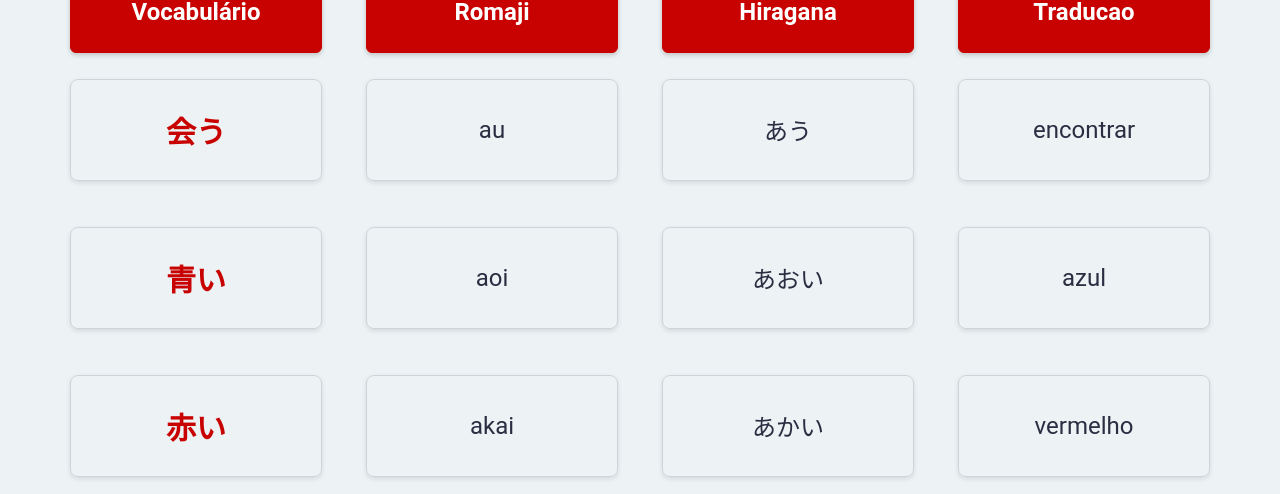
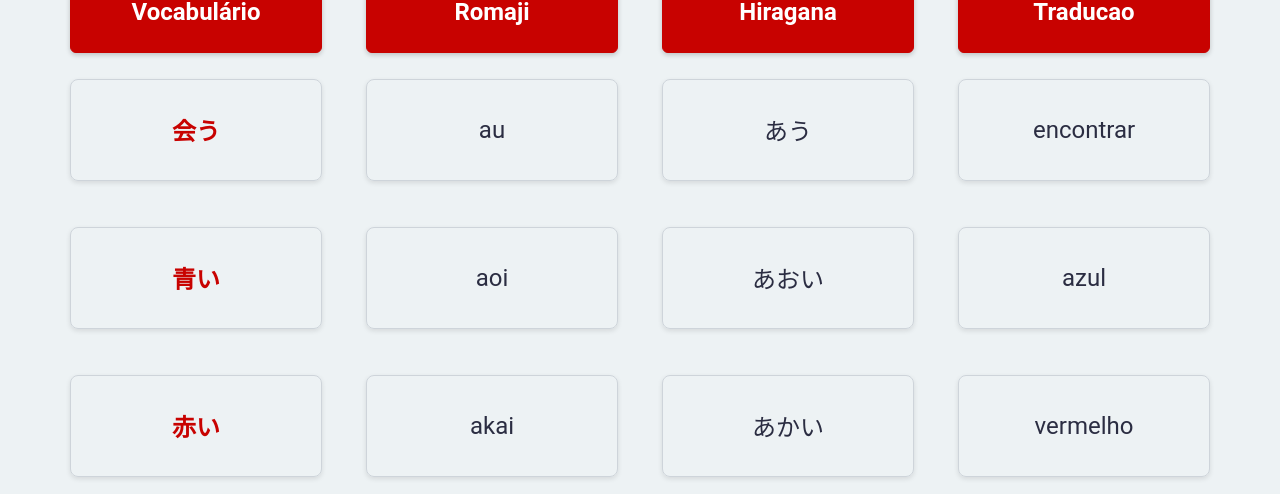
Before and after one commit to karlaoshikawa/JLPT-Descomplicado, a React (Create React App) app in the folder JLPT-descomplicado/: page /jlpt-n5/vocabulary in a window 1280 px wide. Shown: the part 306-800 px from the top of the page. Built offline with nearby package versions, Linux system fonts and the light colour scheme.

Commit message:
feat: pag lista de vocabulario

```diff
--- a/JLPT-descomplicado/src/components/VocabularyList.module.scss
+++ b/JLPT-descomplicado/src/components/VocabularyList.module.scss
@@ -67,7 +67,7 @@
         margin: 2rem;
 
         box-shadow: rgba(0, 0, 0, 0.1) 0px 2px 5px 0px;
-        font-size: 3rem;
+        font-size: 2.4rem;
         color: #c80200;
 
         &:hover,
```
